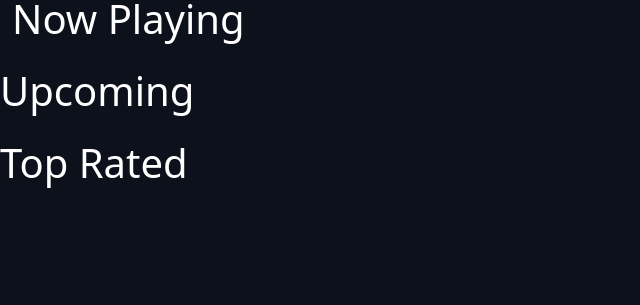
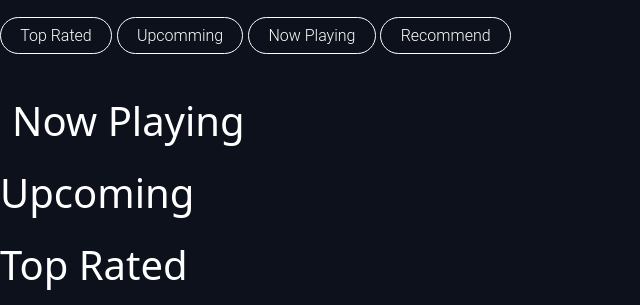
Before and after one commit to sachinl0har/MoodWise, a Django app: page / in a window 1280 px wide. Shown: the part 646-951 px from the top of the page, without its empty margins (0-640 px from the left). Before the commit the page ends 834 px from the top, so only its background shows below. Run offline with Django 4.2, Linux system fonts and the light colour scheme; data that the repository does not hold is empty; some libraries are stand-ins or nearby versions.

Commit message:
Sort by container with suggesstions created

```diff
--- a/movie/templates/movie/index.html
+++ b/movie/templates/movie/index.html
@@ -64,6 +64,40 @@
                             </div>
                         </div>
                     {% endfor %}
+
+    {% comment %} Spacing Container {% endcomment %}
+
+    <div class ="spacing-container">
+
+    </div>
+
+        {% comment %} SORT BY BUTTONS {% endcomment %}
+
+    {% comment %} <div class ="sort_by-container">
+        <a href="#" class="button1">Top Rated</a>
+        <a href="#" class="button1">Upcomming</a>
+        <a href="#" class="button1">Now Playing</a>
+        <a href="#" class="button1">Recommend</a>
+    </div> {% endcomment %}
+
+    <form action="..." method="post">
+
+        <div class ="sort_by-container">
+
+            <div class="button1" ><input type="submit" name="Top-Rated" value="Top Rated" /></div>
+            <div class="button1" ><input type="submit" name="Upcomming" value="Upcomming" /></div>
+            <div class="button1" ><input type="submit" name="list" value="Now Playing" /></div>
+            <div class="button1" ><input type="submit" name="list" value="Recommend" /></div>
+
+        </div>
+
+    </form>
+
+    {% comment %} Spacing Container {% endcomment %}
+
+    <div class ="spacing-container">
+
+    </div>
 
             {% include 'movie/now_playing_component.html' %}
 
--- a/movie/views.py
+++ b/movie/views.py
@@ -12,6 +12,12 @@ def index(request):
     top_rated_movies = requests.get(f'https://api.themoviedb.org/3/movie/top_rated?api_key={API_KEY}&language=en-US&page=1').json()['results'][:5]
     upcoming_movies = requests.get(f'https://api.themoviedb.org/3/movie/upcoming?api_key={API_KEY}&language=en-US&page=1').json()['results'][:5]
 
+    # Sort By selected buttons (top Rated, upcomming, now playing)
+
+    if 'Top-Rated' in request.POST:
+        top_rated_movies = requests.get(f'https://api.themoviedb.org/3/movie/top_rated?api_key={API_KEY}&language=en-US&page=1').json()['results'][:5]
+
+
     context = {'movies': movies, 'np_movies': np_movies, 'top_rated_movies': top_rated_movies, 'upcoming_movies': upcoming_movies,}
     return render(request, 'movie/index.html', context)
 
--- a/static/Movie_recom_css/style.css
+++ b/static/Movie_recom_css/style.css
@@ -105,7 +105,7 @@ h1 {
     max-width: 147px;
     height: 200px;
     background: cover;
-    background-color: lightgreen;
+    background-color: grey;
     margin-left: 2%;
     margin: 5px 10px;
     cursor: pointer;
@@ -145,3 +145,60 @@ h1 {
     font-size: 18px;
     color: #c3bfbb;
 }
+
+/* Spacing Container */
+
+.spacing-container {
+    width: 100%;
+    height: 30px;
+
+}
+
+
+/* Sort By Buttons */
+
+.sort_by-container {
+    justify-content: flex-start;
+    align-items: center;
+    display: flex;
+    flex-wrap:  wrap;
+}
+
+
+div.button1{
+    display:inline-block;
+    padding:0.35em 1.2em;
+    border:0.1em solid #FFFFFF;
+    margin:0 0.3em 0.3em 0;
+    border-radius:20px;
+    box-sizing: border-box;
+    text-decoration:none;
+    font-family:'Roboto',sans-serif;
+    font-weight:300;
+    color:#FFFFFF;
+    text-align:center;
+    transition: all 0.2s;
+}
+
+div.button1:hover{
+    color:#000000;
+    background-color:#FFFFFF;
+    }
+    @media all and (max-width:30em){
+    div.button1{
+     display:block;
+     margin:0.4em auto;
+    }
+
+}
+/* Removing The stlye of input form button */
+
+input[type="submit"], input[type="reset"] {
+	background: none;
+	color: inherit;
+	border: none;
+	padding: 0;
+	font: inherit;
+	cursor: pointer;
+	outline: inherit;
+}
```
Also changed, not shown: movie/templates/movie/now_playing_component.html (line endings or trailing spaces).
